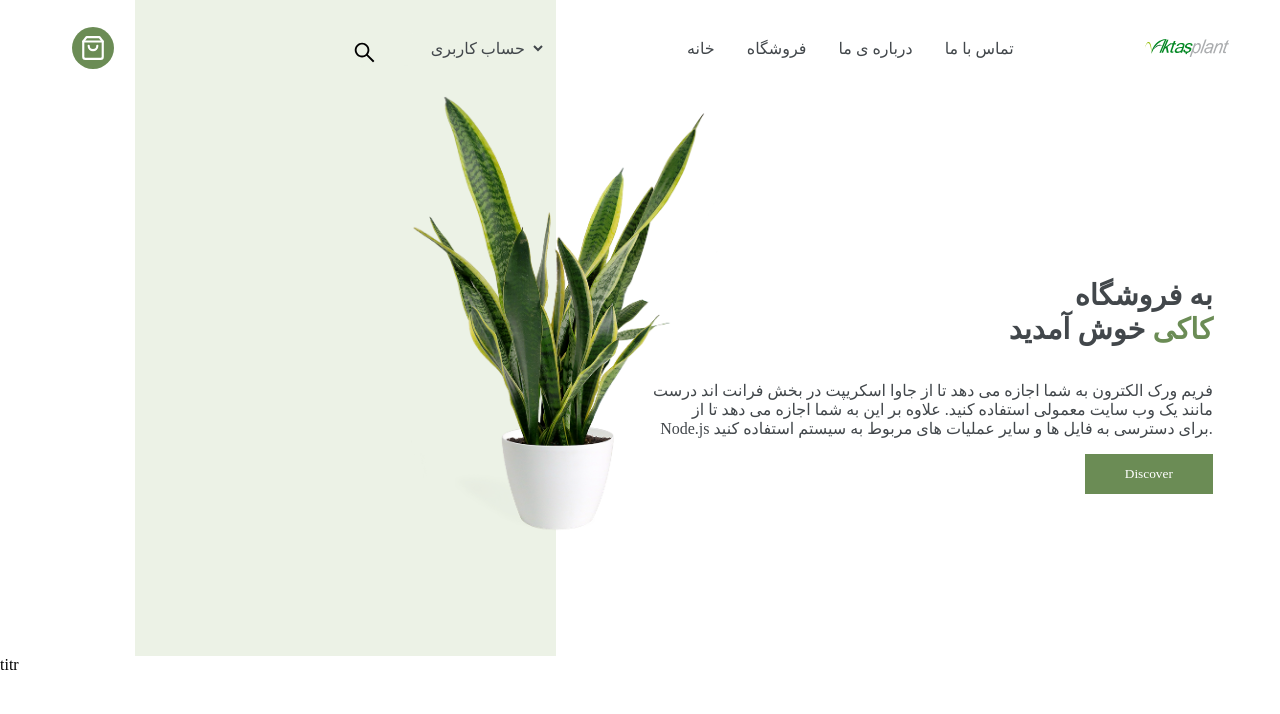
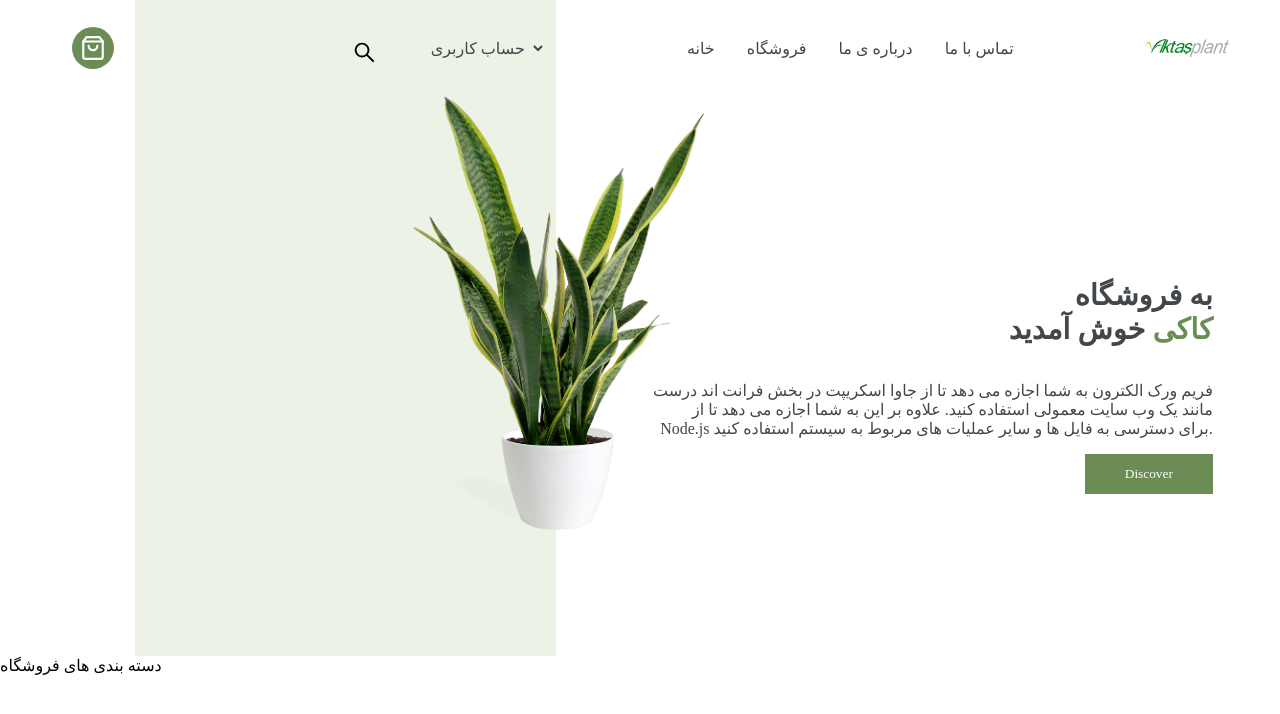
Before and after one commit to hadis-soleymani/cacy, a Next.js app: page / in a window 1280 px wide. Shown: the top 714 px of the page. Built offline with nearby package versions, Linux system fonts and the light colour scheme; a web font is replaced by a local one.

Commit message:
add animation by scroll

```diff
--- a/package.json
+++ b/package.json
@@ -9,8 +9,10 @@
     "lint": "next lint"
   },
   "dependencies": {
+    "animate.css": "^4.1.1",
     "next": "12.2.0",
     "react": "18.2.0",
+    "react-animate-on-scroll": "^2.1.5",
     "react-dom": "18.2.0",
     "react-icons": "^4.4.0"
   },
--- a/pages/home.js
+++ b/pages/home.js
@@ -1,4 +1,5 @@
 import React from "react";
+import ScrollAnimation from "react-animate-on-scroll";
 import styles from "../styles/home.module.scss";
 import Image from "next/image";
 
@@ -6,18 +7,22 @@ const Home = () => {
   return (
     <div className={styles.container}>
       <main>
+        <ScrollAnimation animateIn="fadeIn">
           <h1>
             به فروشگاه
             <br />
             <span> کاکی</span>
             خوش آمدید
           </h1>
+        </ScrollAnimation>
+        <ScrollAnimation animateIn="bounceInRight" animateOut="bounceOutLeft">
           <p>
             فریم ورک الکترون به شما اجازه می دهد تا از جاوا اسکریپت در بخش فرانت
             اند درست مانند یک وب سایت معمولی استفاده کنید. علاوه بر این به شما
             اجازه می دهد تا از Node.js برای دسترسی به فایل ها و سایر عملیات های
             مربوط به سیستم استفاده کنید.
           </p>
+        </ScrollAnimation>
         <button className={styles.button}>Discover</button>
       </main>
       <div className={styles.green_section}>
--- a/pages/index.js
+++ b/pages/index.js
@@ -11,6 +11,7 @@ export default function App() {
         <title>Create Next App</title>
         <meta name="description" content="Generated by create next app" />
         <link rel="icon" href="/favicon.ico" />
+        <link rel="stylesheet" href="https://cdnjs.cloudflare.com/ajax/libs/animate.css/3.5.2/animate.min.css"></link>
       </Head>
       <Navbar/>
     <Home/>
--- a/pages/titr.js
+++ b/pages/titr.js
@@ -1,9 +1,12 @@
-import React from 'react'
+import React from "react";
+import ScrollAnimation from "react-animate-on-scroll";
 
 const Titr = () => {
   return (
-    <div style={{height:'100vh'}}>titr</div>
-  )
-}
+    <div>
+      دسته بندی های فروشگاه
+    </div>
+  );
+};
 
-export default Titr
+export default Titr;
--- a/styles/home.module.scss
+++ b/styles/home.module.scss
@@ -37,13 +37,13 @@
 .container main h1 {
   text-align: right;
   font-size: 1.8rem;
-  @include opacity_animation(1s, 0.5s);
+  // @include opacity_animation(1s, 0.5s);
 }
 
 .container main p {
   text-align: right;
   padding-left: 3rem;
-  @include opacity_animation(2s, 0.5s);
+  // @include opacity_animation(2s, 0.5s);
 }
 
 .container main span::after {
--- a/styles/titr.module.scss
+++ b/styles/titr.module.scss
@@ -0,0 +1,2 @@
+@import "variables";
+@import "mixin";
```
Also changed, not shown: 1 other file (tests, documents, lock files or other folders). Lines whose indentation alone changed are shown as unchanged.
